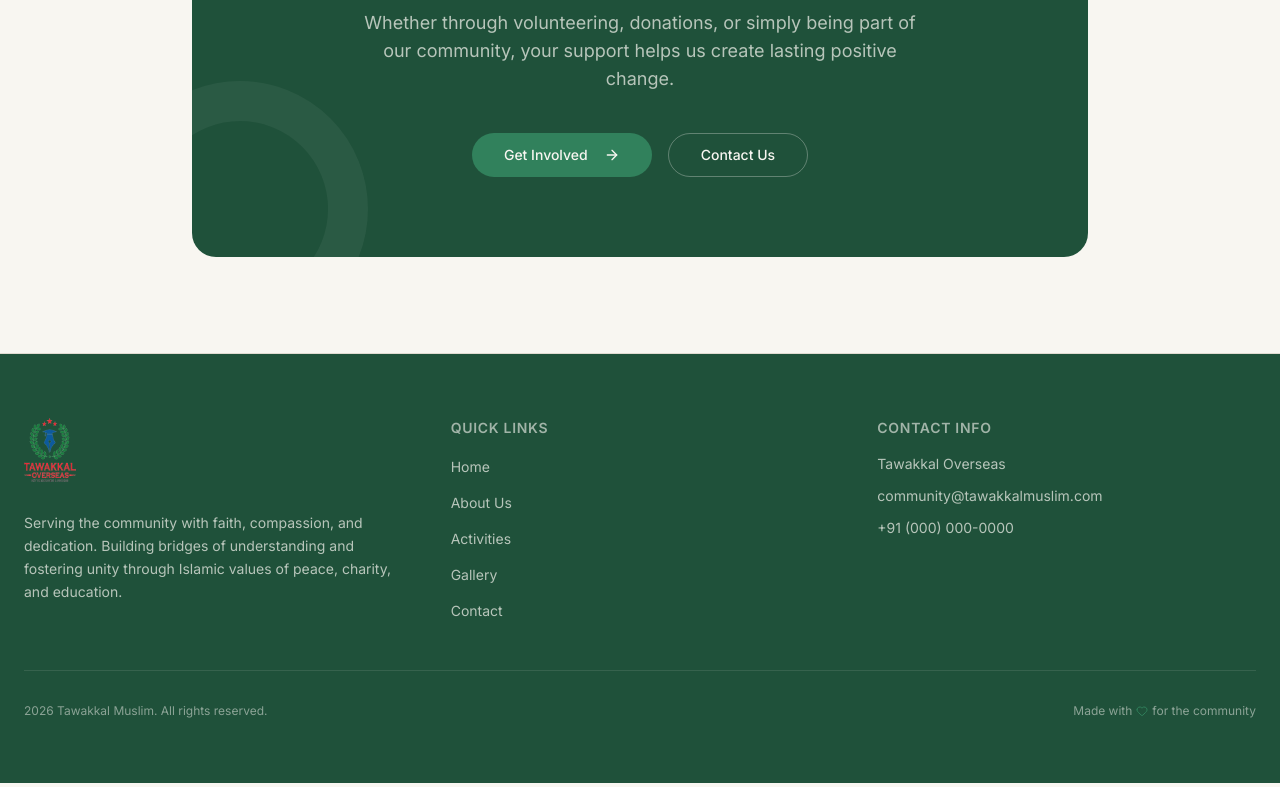
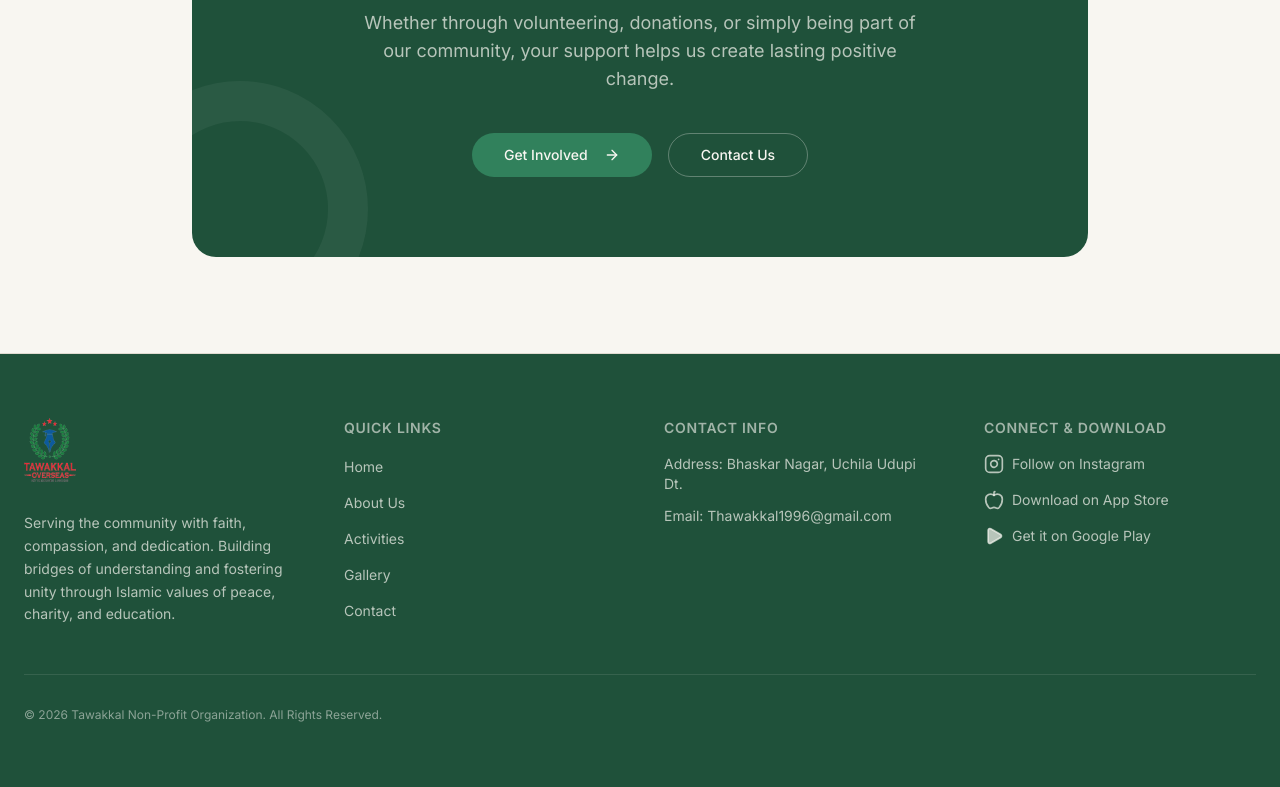
Before and after one commit to Ibrahimkaleel8/Tawakkal, a Next.js app: page / in a window 1280 px wide. Shown: the part 3996-4783 px from the top of the page. Built offline with nearby package versions, Linux system fonts and the light colour scheme; a web font is replaced by a local one.

Commit message:
Email: updated the footer and contact info

```diff
--- a/components/footer.tsx
+++ b/components/footer.tsx
@@ -1,6 +1,6 @@
 import Link from "next/link"
 import Image from "next/image"
-import { Heart } from "lucide-react"
+import { Heart, Instagram, Apple, Play } from "lucide-react"
 
 const quickLinks = [
   { href: "/", label: "Home" },
@@ -14,7 +14,7 @@ export function Footer() {
   return (
     <footer className="border-t border-border bg-primary text-primary-foreground">
       <div className="mx-auto max-w-7xl px-6 py-16">
-        <div className="grid gap-12 md:grid-cols-3">
+        <div className="grid gap-12 md:grid-cols-4">
           {/* Brand */}
           <div>
             <Link href="/" className="inline-block mb-6">
@@ -59,20 +59,59 @@ export function Footer() {
               Contact Info
             </h3>
             <div className="flex flex-col gap-3 text-sm text-primary-foreground/70">
-              <p>Tawakkal Overseas</p>
-              <p>community@tawakkalmuslim.com</p>
-              <p>+91 (000) 000-0000</p>
+              <p>Address: Bhaskar Nagar, Uchila Udupi Dt.</p>
+
+             <p>Email:  <Link href="mailto:Thawakkal1996@gmail.com" className="hover:text-primary-foreground transition-colors">
+                Thawakkal1996@gmail.com
+              </Link>
+              </p>
+            </div>
+          </div>
+
+          {/* Connect & Download */}
+          <div>
+            <h3 className="mb-4 text-sm font-semibold uppercase tracking-wider text-primary-foreground/60">
+              Connect & Download
+            </h3>
+            <div className="flex flex-col gap-4">
+              <Link
+                href="https://www.instagram.com/tawakkal_muslim/?igsh=MWRqcmo3YjVoN2pveQ%3D%3D#"
+                target="_blank"
+                rel="noopener noreferrer"
+                className="flex items-center gap-2 text-sm text-primary-foreground/70 transition-colors hover:text-primary-foreground"
+              >
+                <Instagram className="h-5 w-5" />
+                <span>Follow on Instagram</span>
+              </Link>
+              <Link
+                href="https://apps.apple.com/ae/app/tawakkal-muslim/id6504795513"
+                target="_blank"
+                rel="noopener noreferrer"
+                className="flex items-center gap-2 text-sm text-primary-foreground/70 transition-colors hover:text-primary-foreground"
+              >
+                <Apple className="h-5 w-5" />
+                <span>Download on App Store</span>
+              </Link>
+              <Link
+                href="https://play.google.com/store/apps/details?id=com.tawakkalmuslim"
+                target="_blank"
+                rel="noopener noreferrer"
+                className="flex items-center gap-2 text-sm text-primary-foreground/70 transition-colors hover:text-primary-foreground"
+              >
+                <Play className="h-5 w-5 fill-current" />
+                <span>Get it on Google Play</span>
+              </Link>
             </div>
           </div>
         </div>
 
         <div className="mt-12 flex flex-col items-center justify-between gap-4 border-t border-primary-foreground/10 pt-8 md:flex-row">
           <p className="text-xs text-primary-foreground/50">
-            2026 Tawakkal Muslim. All rights reserved.
+            © 2026 Tawakkal Non-Profit Organization. All Rights Reserved.
           </p>
-          <p className="flex items-center gap-1 text-xs text-primary-foreground/50">
+          {/* <p className="flex items-center gap-1 text-xs text-primary-foreground/50">
             Made with <Heart size={12} className="text-accent" /> for the community
-          </p>
+          </p> */}
         </div>
       </div>
     </footer>
```
